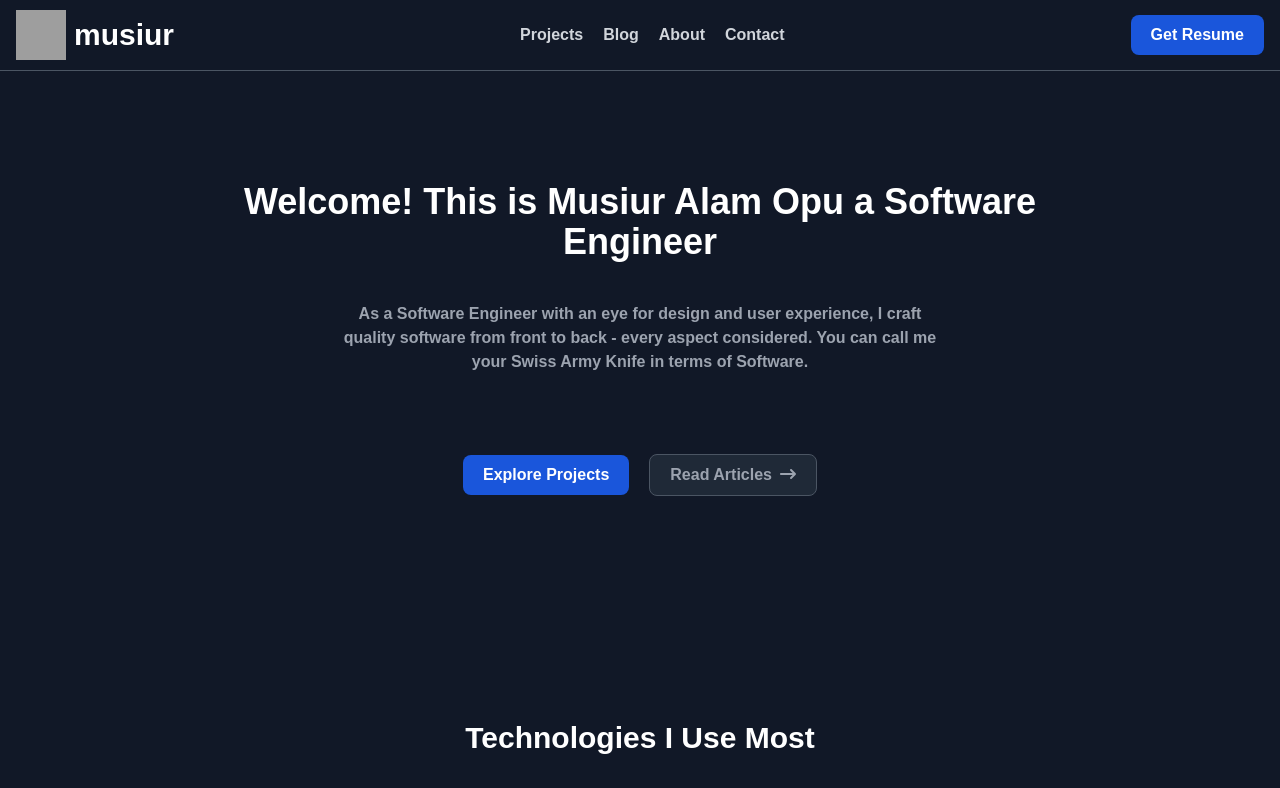
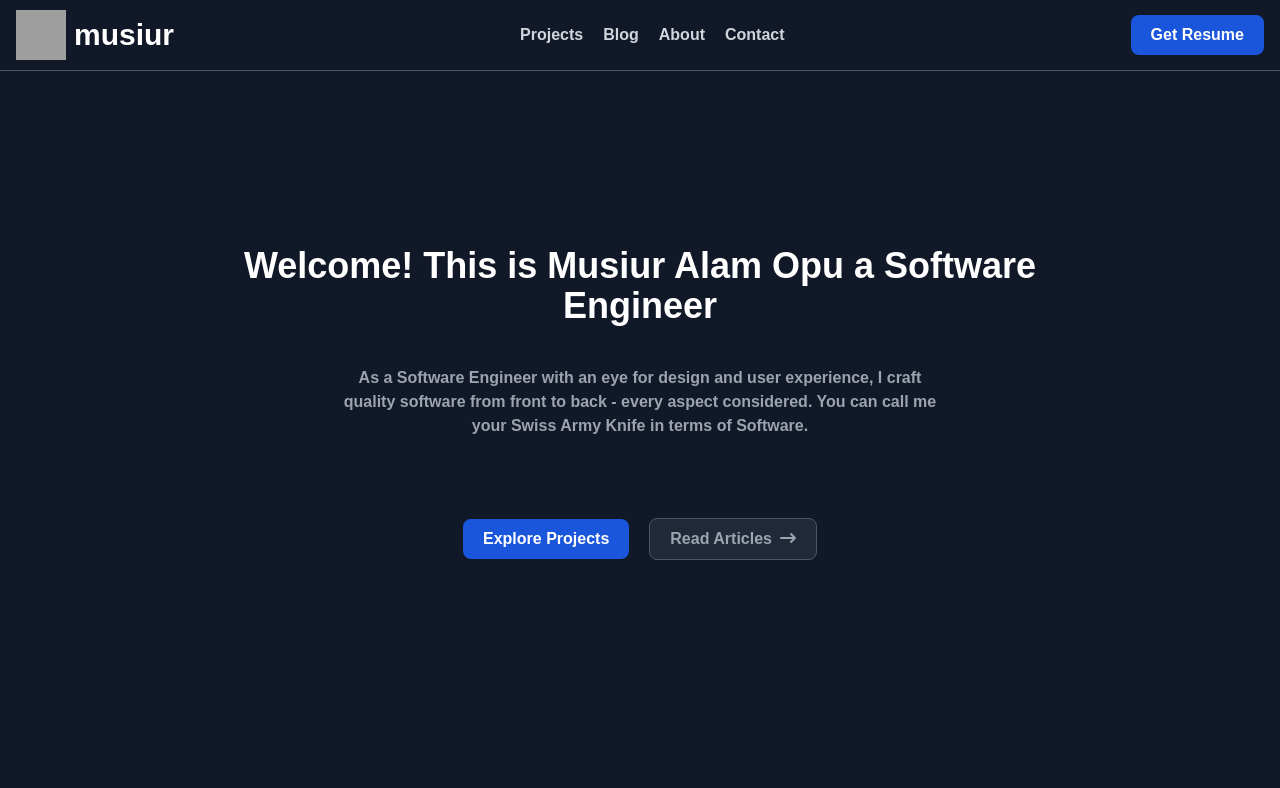
Before and after one commit to musiur/musiur-portfolio, a Next.js app: page / in a window 1280 px wide. Shown: the top 788 px of the page. Built offline with nearby package versions, Linux system fonts and the light colour scheme; grey boxes are pictures that could not be loaded.

Commit message:
home hero spacing issue resolved

```diff
--- a/pages/about.js
+++ b/pages/about.js
@@ -69,7 +69,7 @@ const About = () => {
           <p>
             BSc in Computer Science and Engineer <br />
             North South University, Dhaka, Bangladesh <br />
-            {"1 Jan, '20 - 1 Jan, '25 (Expected)"}
+            {"1 Jan, '20 - 1 Jan, '24 (Expected)"}
           </p>
         </div>
       </div>
--- a/pages/index.js
+++ b/pages/index.js
@@ -43,7 +43,7 @@ const Home = () => {
       {/* hero section  */}
       <section className="homeHero">
         <div>
-          <h1>Welcome! This is Musiur Alam Opu a Software Engineer</h1>
+          <h1 className="pt-16">Welcome! This is Musiur Alam Opu a Software Engineer</h1>
           <p>
             As a Software Engineer with an eye for design and user experience, I
             craft quality software from front to back - every aspect considered.
```
